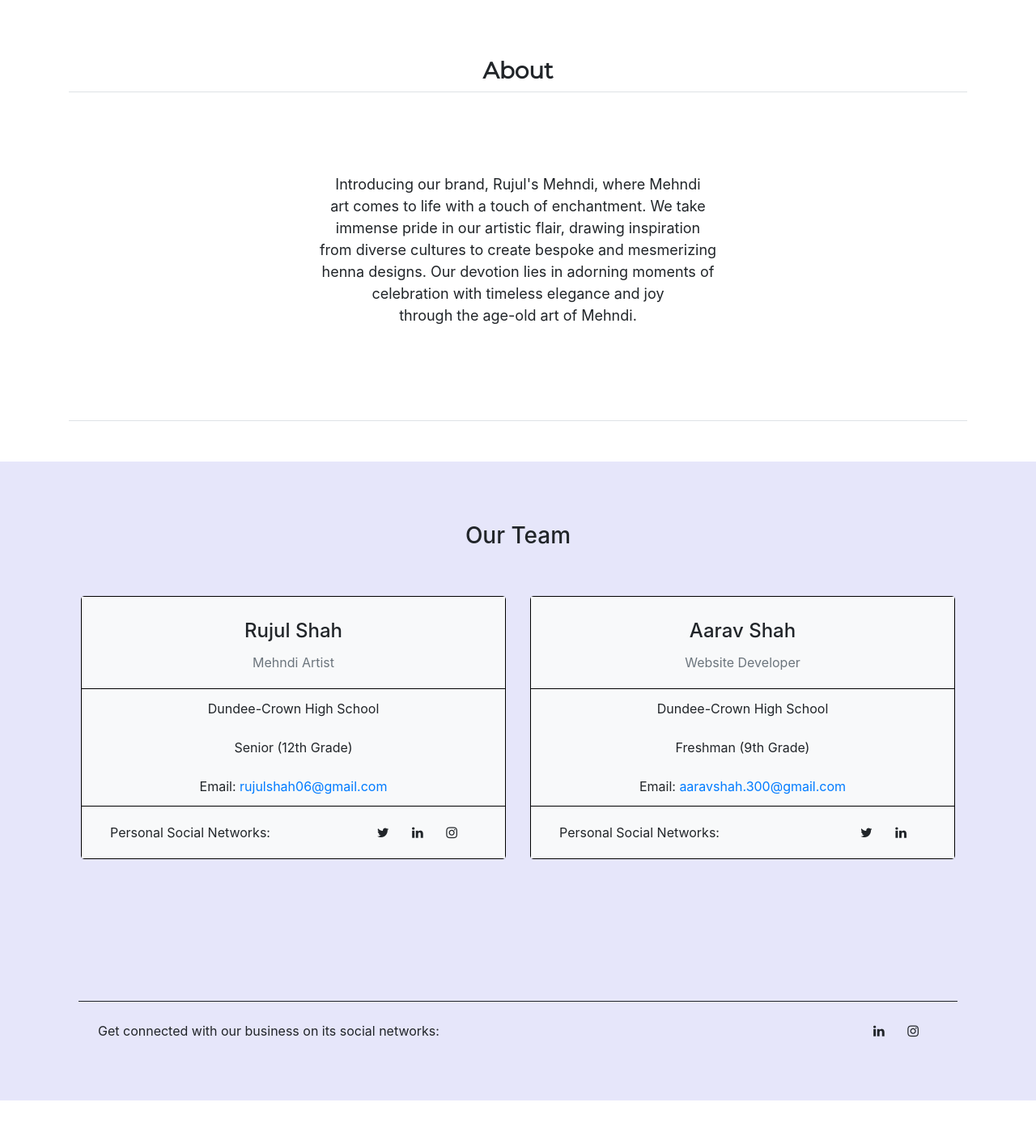
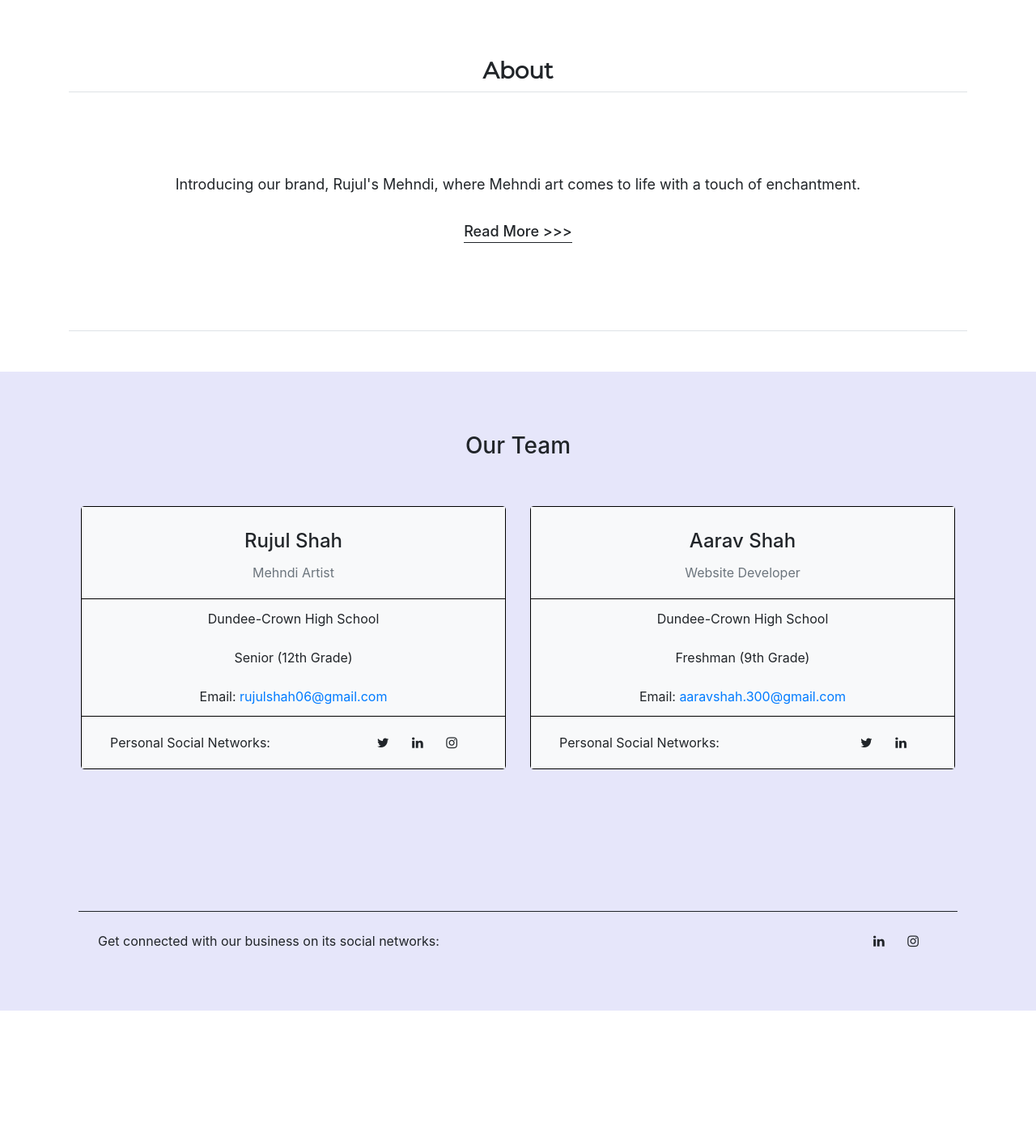
Before and after one commit to a-shah008/rujuls_mehndi, a Flask app: page /about in a window 1280 px wide. Shown: the part 79-1493 px from the top of the page at 81% size. After the commit the page ends 1327 px from the top, so only its background shows below. Run offline with Flask 3, Linux system fonts and the light colour scheme; some libraries are stand-ins or nearby versions.

Commit message:
Added read more toggler to another paragraph

```diff
--- a/app/templates/about.html
+++ b/app/templates/about.html
@@ -42,13 +42,22 @@
             <h3><b>About</b></h3>
         </div>
         <div class="border-bottom text-center" style="padding: 100px; font-size: large;">
-            <p>Introducing our brand, Rujul's Mehndi, where Mehndi<br>
-                art comes to life with a touch of enchantment. We take<br>
-                immense pride in our artistic flair, drawing inspiration<br>
-                from diverse cultures to create bespoke and mesmerizing<br>
-                henna designs. Our devotion lies in adorning moments of<br>
-                celebration with timeless elegance and joy<br>
-                through the age-old art of Mehndi.</p>
+            <div>
+                <input type="checkbox" id="check">
+                <p>Introducing our brand, Rujul's Mehndi, where Mehndi
+                    art comes to life with a touch of enchantment.
+                </p>
+                <div class="content text-center">
+                    We take immense pride in our artistic flair, drawing inspiration
+                    from diverse cultures to create bespoke and mesmerizing
+                    henna designs. Our devotion lies in adorning moments of
+                    celebration with timeless elegance and joy
+                    through the age-old art of Mehndi.
+                </div>
+                <div class="text-center">
+                    <label for="check">Read More >>></label>
+                </div>
+            </div>
         </div>
     </div>
     <div style="background-color: lavender;">
```
